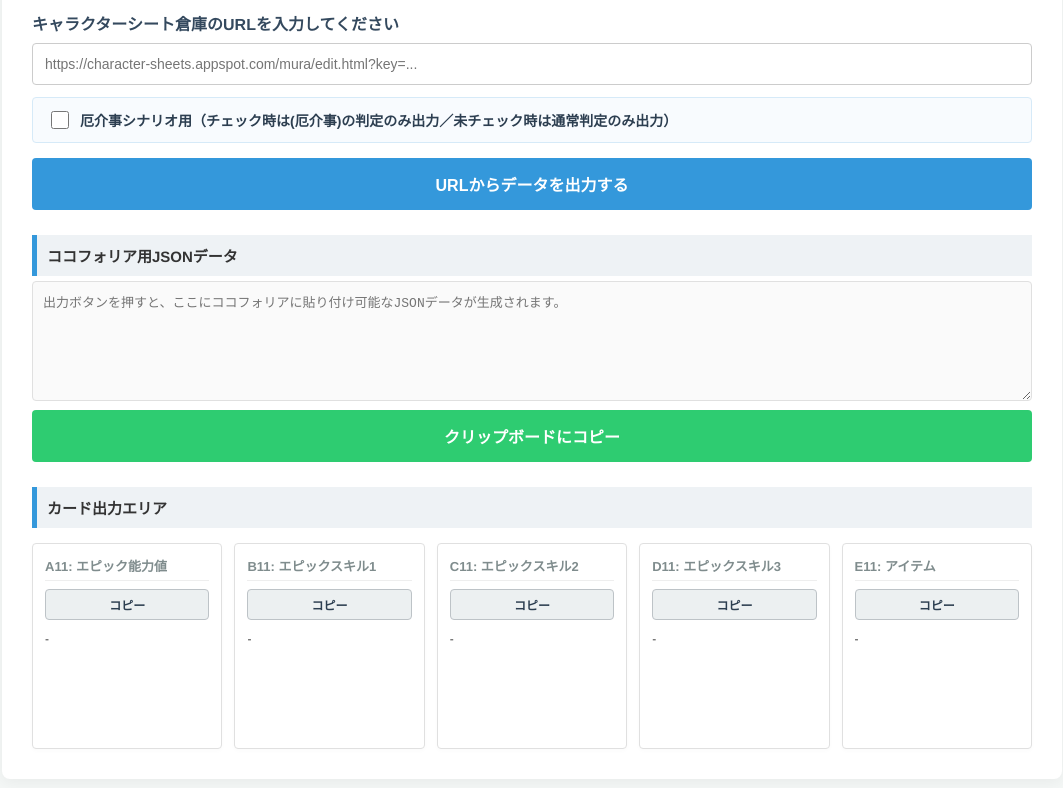
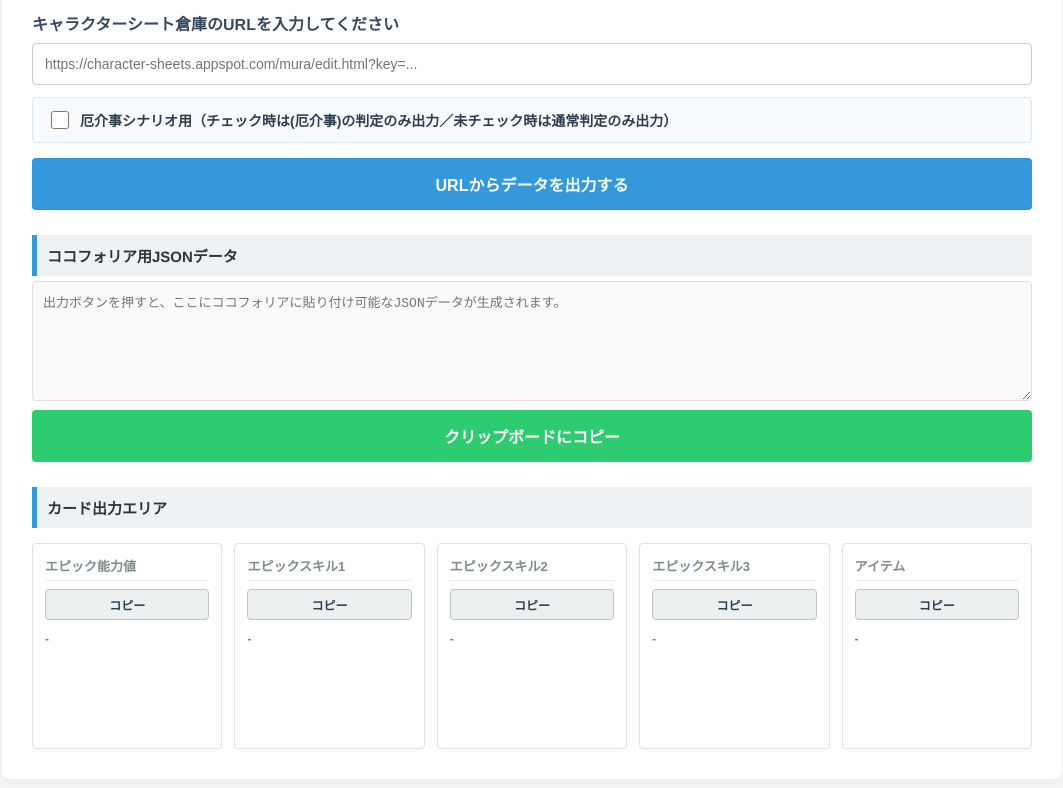
Before and after one commit to elektlight/CCFOLIA-nimona, a plain HTML site: page index.html in a window 1280 px wide. Shown: the part 118-906 px from the top of the page, without its empty margins (108-1171 px from the left). Drawn offline with Linux system fonts and the light colour scheme.

Commit message:
index.html

```diff
--- a/index.html
+++ b/index.html
@@ -56,27 +56,27 @@
     <div class="section-title">カード出力エリア</div>
     <div class="grid">
         <div class="card">
-            <h3>A11: エピック能力値</h3>
+            <h3>エピック能力値</h3>
             <button class="card-copy-btn" onclick="copyCardText('cellA11', this)">コピー</button>
             <p id="cellA11">-</p>
         </div>
         <div class="card">
-            <h3>B11: エピックスキル1</h3>
+            <h3>エピックスキル1</h3>
             <button class="card-copy-btn" onclick="copyCardText('cellB11', this)">コピー</button>
             <p id="cellB11">-</p>
         </div>
         <div class="card">
-            <h3>C11: エピックスキル2</h3>
+            <h3>エピックスキル2</h3>
             <button class="card-copy-btn" onclick="copyCardText('cellB11_2', this)">コピー</button>
             <p id="cellB11_2">-</p>
         </div>
         <div class="card">
-            <h3>D11: エピックスキル3</h3>
+            <h3>エピックスキル3</h3>
             <button class="card-copy-btn" onclick="copyCardText('cellB11_3', this)">コピー</button>
             <p id="cellB11_3">-</p>
         </div>
         <div class="card">
-            <h3>E11: アイテム</h3>
+            <h3>アイテム</h3>
             <button class="card-copy-btn" onclick="copyCardText('cellE11', this)">コピー</button>
             <p id="cellE11">-</p>
         </div>
```
